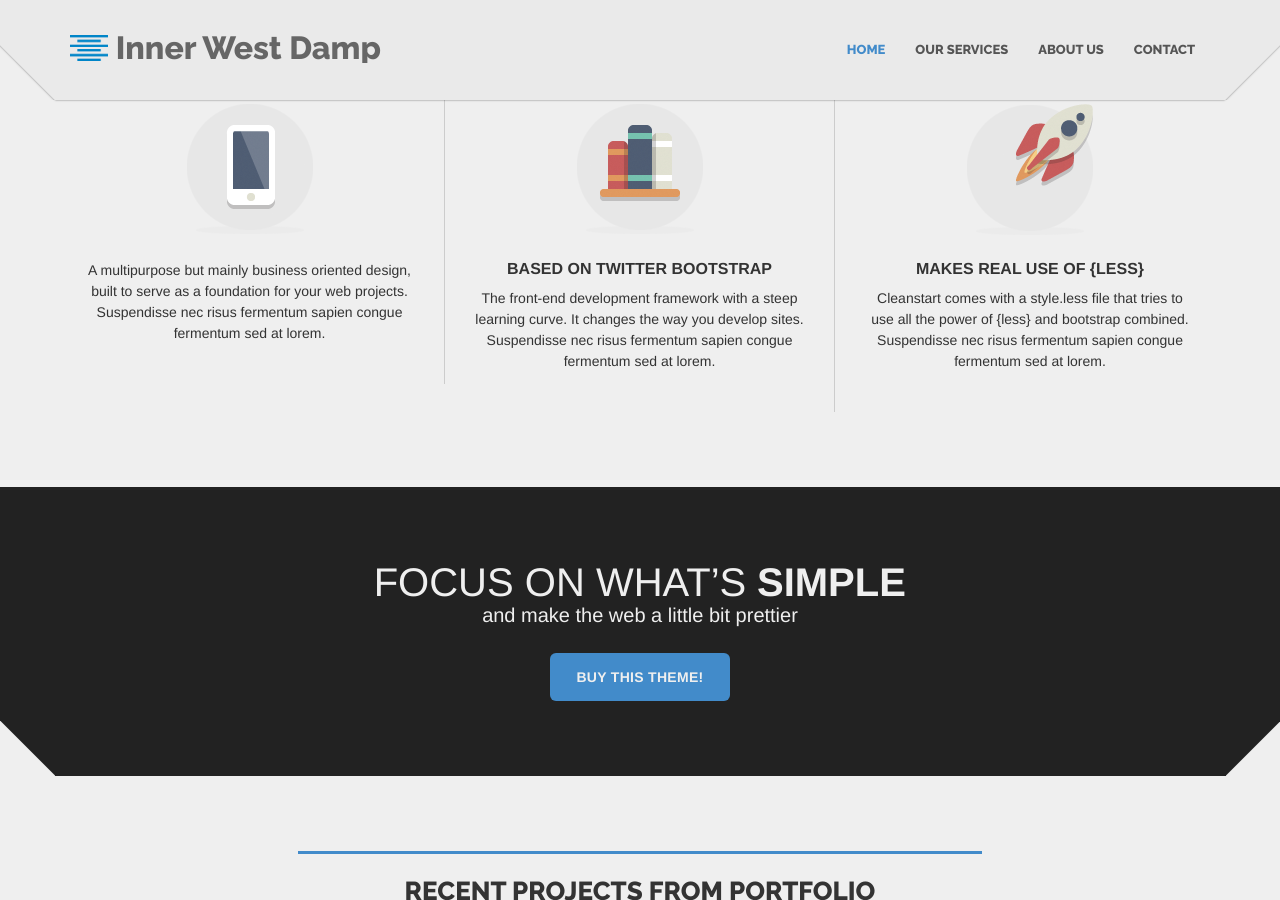
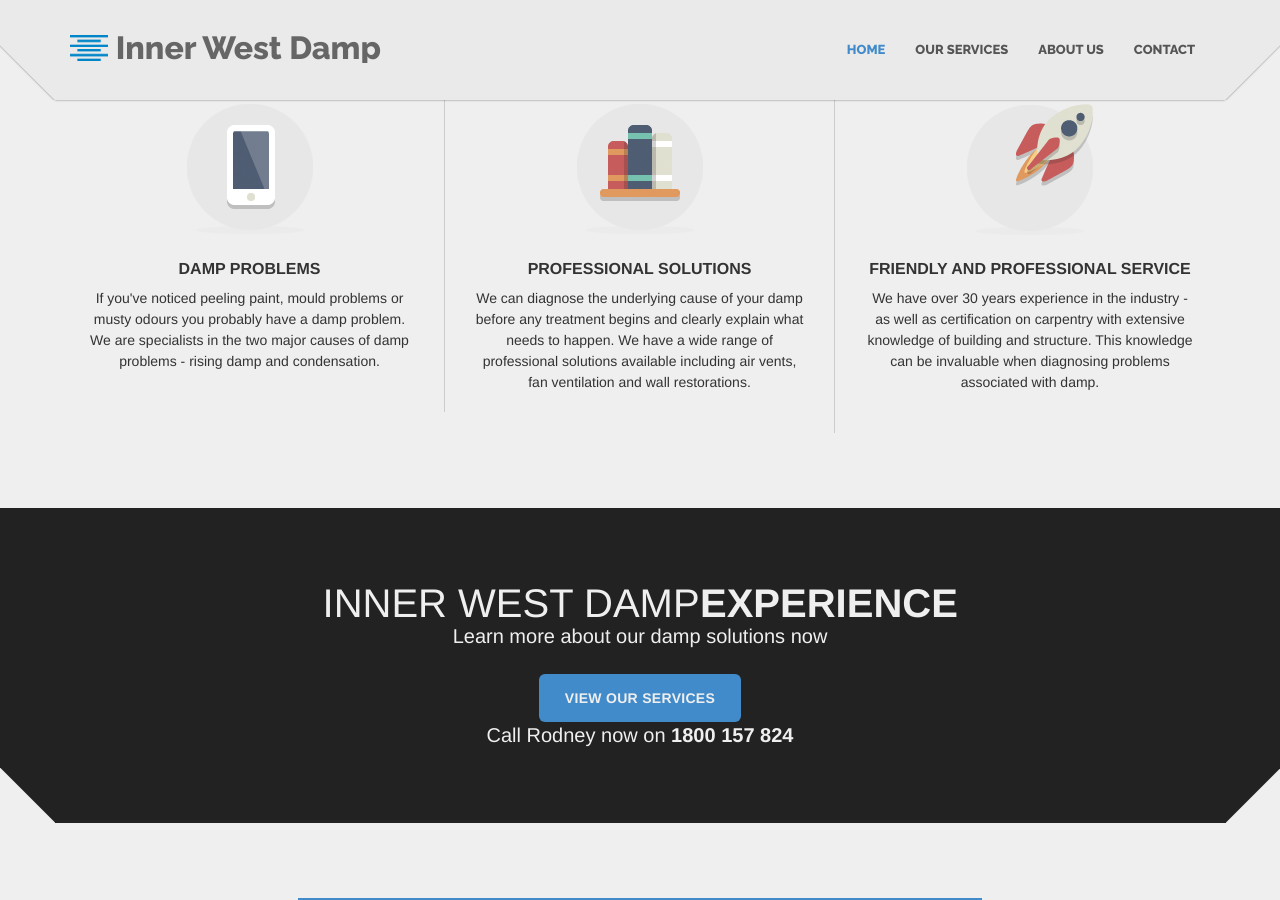
Before and after one commit to innerwestdamp/innerwestdamp.github.io, a Jekyll site: the page built from index.html, in a window 1280 px wide and 900 px high, scrolled down 585 px. Built offline with Jekyll 4.4.1, drawn with Linux system fonts in a browser that asks for light colours; nearby versions of some CDN libraries.

Commit message:
updated content

```diff
--- a/_includes/header.html
+++ b/_includes/header.html
@@ -9,10 +9,10 @@
             <label class="mobile_collapser">MENU</label>
             <!-- Mobile menu title -->
             <ul>
-                 <li class="active"><a href="index.html">Home</a></li>
+                 <li class="active"><a href="/">Home</a></li>
                  <li><a href="/services">Our Services</a></li>
                  <li><a href="/about">About Us</a></li>
-                 <li><a href="contact.html">Contact</a></li>
+                 <li><a href="/contact">Contact</a></li>
             </ul>
        </div>
        <div class="triangle-up-left"></div>
--- a/about.html
+++ b/about.html
@@ -14,9 +14,9 @@ meta_description:
 <div class="container">
     <div class="row">
          <div class="col-sm-12 col-md-4 horizontal_teaser_left">
-              <h3>We care for our work</h3>
-              <p>Vivamus vestibulum neque quis nunc convallis venenatis. Nulla tristique lorem sit amet ipsum ornare sit amet feugiat nulla condimentum. Sed faucibus volutpat nunc, at ullamcorper augue elementum id. Quisque at lectus leo, nec placerat mi. Curabitur egestas eleifend interdum. Suspendisse potenti. Suspendisse nec risus. </p>
-              <p>Curabitur egestas eleifend interdum. Suspendisse potenti. Suspendisse nec risus. Vivamus vestibulum neque quis nunc convallis venenatis. Nulla tristique lorem sit amet ipsum ornare sit amet feugiat nulla condimentum. </p>
+              <h3>Professional and Experienced</h3>
+              <p>Inner West Damp services the inner west area of Sydney.</p>
+              <p>Rodney Wilson started in the business of remedial building works in 1978 in the UK specifically dealing with rising damp. He has since completed his trade in carpentry and his knowledge of building structure is invaluable when diagnosing problems associated with dampness. </p>
          </div>
          <div class="col-sm-12 col-md-8 horizontal_teaser_right">
               <iframe class="video_iframe" src="http://player.vimeo.com/video/71409522?title=0&amp;byline=0&amp;portrait=0"></iframe>
--- a/index.html
+++ b/index.html
@@ -12,25 +12,28 @@ layout: homepage
      <div class="container">
           <div class="row">
                <div class="feature_teaser col-sm-4 col-md-4"> <img alt="responsive" src="images/phone-v2.png">
-                    <h3></h3>
-                    <p>A multipurpose but mainly business oriented design, built to serve as a foundation for your web projects. Suspendisse nec risus fermentum sapien congue fermentum sed at lorem.</p>
+                    <h3>Damp Problems</h3>
+                    <p>If you've noticed peeling paint, mould problems or musty odours you probably have a damp problem. We are specialists in the two major causes of damp problems - rising damp and condensation.</p>
                </div>
                <div class="feature_teaser col-sm-4 col-md-4"> <img alt="responsive" src="images/lib-v2.png">
-                    <h3>Based on Twitter Bootstrap</h3>
-                    <p>The front-end development framework with a steep learning curve. It changes the way you develop sites. Suspendisse nec risus fermentum sapien congue fermentum sed at lorem.</p>
+                    <h3>Professional Solutions</h3>
+                    <p>We can diagnose the underlying cause of your damp before any treatment begins and clearly explain what needs to happen. We have a wide range of professional solutions available including air vents, fan ventilation and wall restorations.</p>
                </div>
                <div class="feature_teaser col-sm-4 col-md-4"> <img alt="responsive" src="images/rocket_trans-v2.png">
-                    <h3>Makes real use of {LESS}</h3>
-                    <p>Cleanstart comes with a style.less file that tries to use all the power of {less} and bootstrap combined. Suspendisse nec risus fermentum sapien congue fermentum sed at lorem.</p>
+                    <h3>Friendly and Professional Service</h3>
+                    <p>We have over 30 years experience in the industry - as well as certification on carpentry with extensive knowledge of building and structure. This knowledge can be invaluable when diagnosing problems associated with damp.
+                    </p>
                </div>
           </div>
      </div>
 </section>
 <section class="call_to_action dark_section">
      <div class="container">
-          <h3>focus on what’s <strong><span class="rotate">important, simple, innovative</span></strong></h3>
-          <h4>and  make the web a little bit  prettier</h4>
-          <a class="btn btn-primary" href="#">Buy this theme!</a> </div>
+          <h3>Inner West Damp<strong><span class="rotate"> Solutions, Experience, Professional</span></strong></h3>
+          <h4>Learn more about our damp solutions now</h4>
+          <a class="btn btn-primary" href="/services">View our services</a>
+          <h4>Call Rodney now on <strong>1800 157 824</strong></h4>
+     </div>
 </section>
 <section class="portfolio_teasers_wrapper">
      <div class="container triangles-of-section">
```
Also changed, not shown: services.html (+28 -1 lines), 4 other files.
